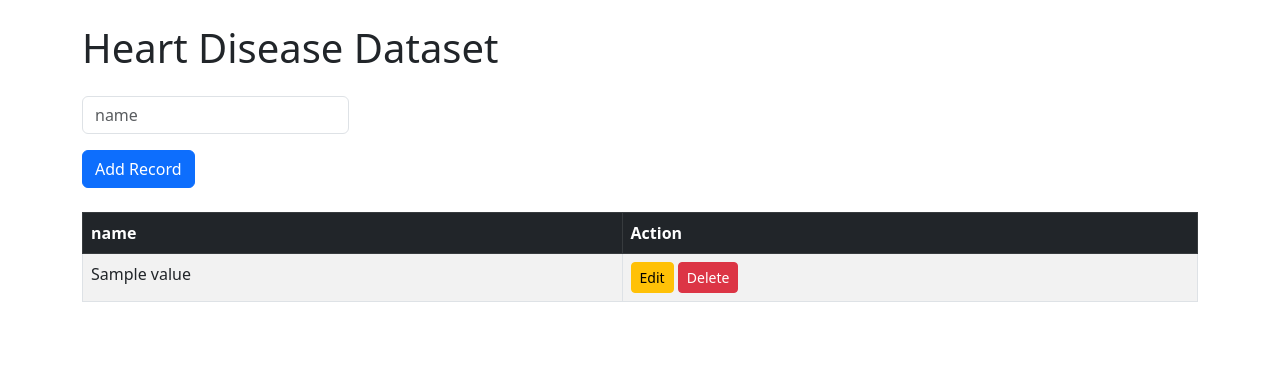
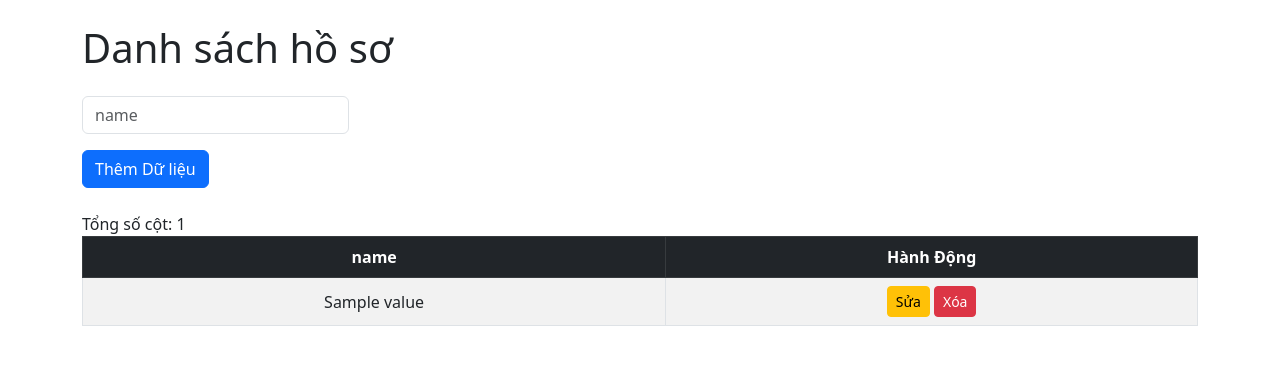
Before and after one commit to qhuy4/python_project, a Flask app: template templates/index.html in a window 1280 px wide. Shown: the top 365 px of the page. Run offline with Flask 3, Linux system fonts and the light colour scheme; the template is opened without the code that fills it: most values are stand-ins (such as "Sample title", 1, 10 or a date in 2020).

Commit message:
add modules

```diff
--- a/app.py
+++ b/app.py
@@ -1,15 +1,8 @@
 from flask import Flask, render_template, request, redirect
+from modules.load_file import load_data, save_data
 import pandas as pd
 import os
-
 app = Flask(__name__)
-DATA_PATH = "data/heart.csv"
-
-def load_data():
-    return pd.read_csv(DATA_PATH)
-
-def save_data(df):
-    df.to_csv(DATA_PATH, index=False)
 
 @app.route("/")
 def index():
--- a/data/heart.csv
+++ /dev/null
@@ -1,6 +0,0 @@
-age,sex,cp,trestbps,chol,fbs,restecg,thalach,exang,oldpeak,slope,ca,thal,target
-63,1,3,145,233,1,0,150,0,2.3,0,0,1,1
-67,1,2,160,286,0,0,108,1,1.5,1,3,2,1
-37,1,1,130,250,0,1,187,0,3.5,0,0,2,1
-41,0,1,130,204,0,0,172,0,1.4,2,0,2,1
-56,1,1,120,236,0,1,178,0,0.8,2,0,2,1
--- /dev/null
+++ b/modules/clean.py
@@ -0,0 +1,4 @@
+import pandas as pd
+df = pd.read_csv("data/processed.cleveland.data", header=None, na_values='?')
+df.dropna(inplace=True)
+df = df.astype(float)
--- /dev/null
+++ b/modules/load_file.py
@@ -0,0 +1,22 @@
+# core/loader.py
+import pandas as pd
+
+COLUMNS = [
+    "Tuổi", "Giới tính (0: Nữ, 1: Nam)", "Loại đau ngực (0-3)",
+    "Huyết áp nghỉ (mmHg)", "Cholesterol toàn phần (mg/dl)",
+    "Đường huyết đói > 120mg/dl (1: Có)", "ECG lúc nghỉ (0–2)",
+    "Nhịp tim tối đa", "Đau ngực khi gắng sức (1: Có)",
+    "Độ chênh ST khi gắng sức", "Dốc ST sau gắng sức (0–2)",
+    "Số mạch vành bị tắc (0–3)", "Thalassemia (1–3)",
+    "Kết quả chẩn đoán (1: Mắc bệnh tim)"
+]
+
+DATA_PATH = "data/processed.cleveland.data"
+
+def load_data():
+    df = pd.read_csv(DATA_PATH)
+    df.columns = COLUMNS
+    return df
+
+def save_data(df):
+    df.to_csv(DATA_PATH, index=False)
--- a/templates/index.html
+++ b/templates/index.html
@@ -1,11 +1,11 @@
 <!doctype html>
 <html lang="en">
 <head>
-    <title>Heart Dataset</title>
+    <title>>Quản lý hồ sơ bệnh tim</title>
     <link href="https://cdn.jsdelivr.net/npm/bootstrap@5.3.0/dist/css/bootstrap.min.css" rel="stylesheet">
 </head>
 <body class="container mt-4">
-    <h1 class="mb-4">Heart Disease Dataset</h1>
+<h1 class="mb-4">Danh sách hồ sơ</h1>
 
 <form class="row g-3 mb-4" method="post" action="/create">
     {% for col in data[0].keys() %}
@@ -14,17 +14,17 @@
     </div>
     {% endfor %}
     <div class="col-12">
-        <button class="btn btn-primary" type="submit">Add Record</button>
+        <button class="btn btn-primary" type="submit">Thêm Dữ liệu</button>
     </div>
 </form>
-
-    <table class="table table-bordered table-striped">
+<span>Tổng số cột: {{  data|length }}</span>
+<table class="table table-striped table-bordered table-hover align-middle text-center">
     <thead class="table-dark">
     <tr>
         {% for col in data[0].keys() %}
         <th>{{ col }}</th>
         {% endfor %}
-          <th>Action</th>
+        <th>Hành Động</th>
     </tr>
     </thead>
     <tbody>
@@ -34,8 +34,8 @@
         <td>{{ value }}</td>
         {% endfor %}
         <td>
-            <a href="/edit/{{ loop.index0 }}" class="btn btn-sm btn-warning">Edit</a>
-            <a href="/delete/{{ loop.index0 }}" class="btn btn-sm btn-danger">Delete</a>
+            <a href="/edit/{{ loop.index0 }}" class="btn btn-sm btn-warning">Sửa</a>
+            <a href="/delete/{{ loop.index0 }}" class="btn btn-sm btn-danger">Xóa</a>
         </td>
     </tr>
     {% endfor %}
```
Also changed, not shown: 1 other file. Lines whose indentation alone changed are shown as unchanged.
